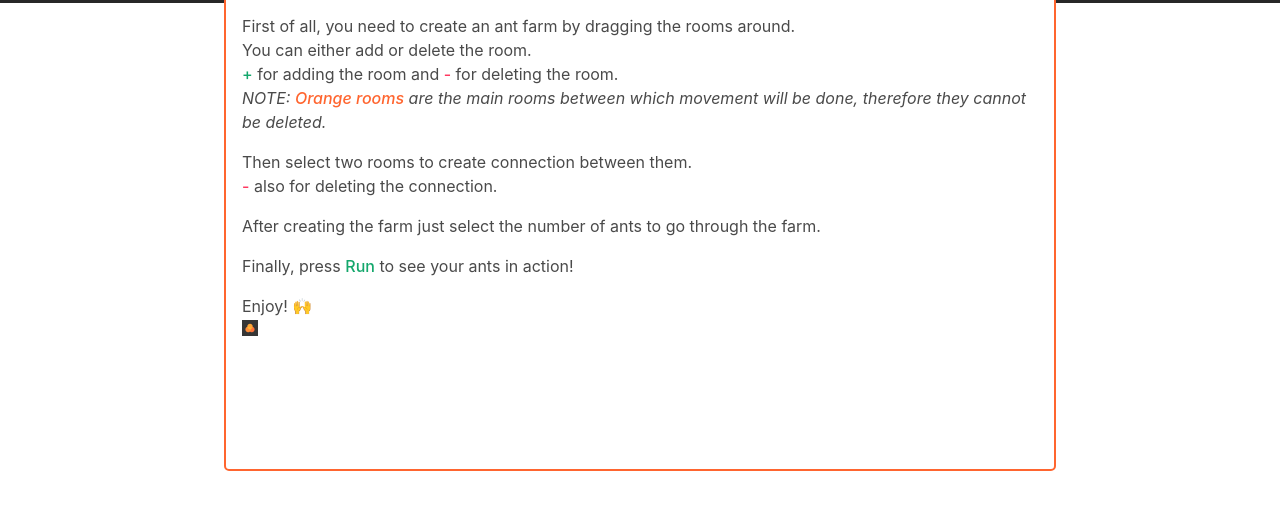
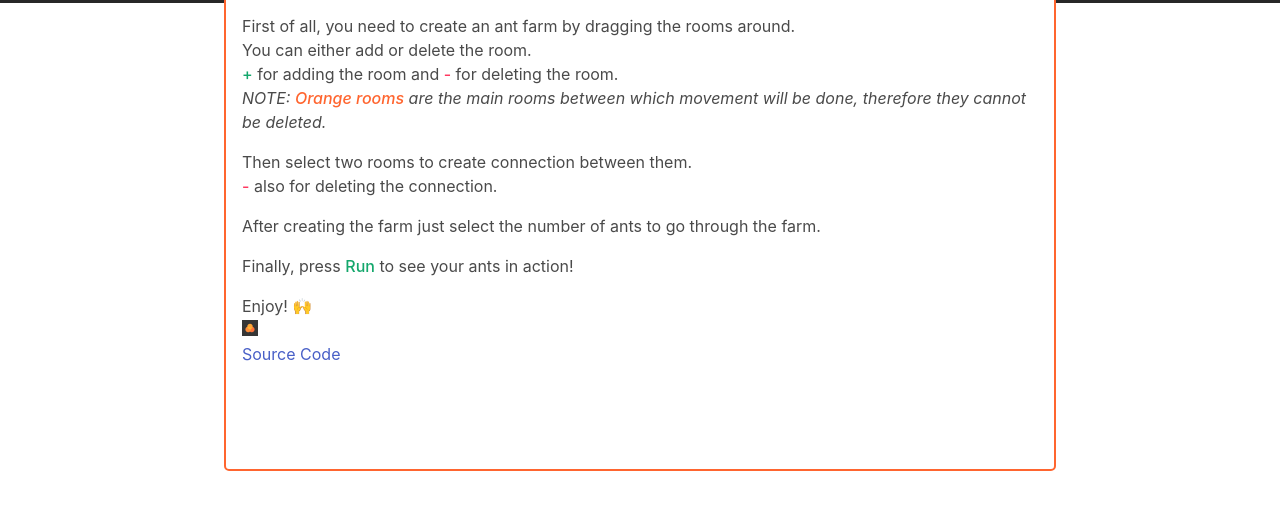
Before and after one commit to bodevone/antfarm, a website built with webpack: page front/src/index.html in a window 1280 px wide. Shown: the part 209-718 px from the top of the page. Built offline with nearby package versions, Linux system fonts and the light colour scheme; files whose address does not match are found by name; what fabric would draw is missing.

Commit message:
Add source code to info

```diff
--- a/front/src/index.html
+++ b/front/src/index.html
@@ -27,6 +27,8 @@
           <p style="padding-bottom: 1em;">Finally, press <span style="color: #14A76C; font-weight: 500;">Run</span> to see your ants in action!</p>
           <p>Enjoy! 🙌 </p>
           <img src="./favicon.ico">
+
+          <p><a href="https://github.com/bodevone/antfarm">Source Code</a></p>
       </div>
     </div>
 
```
